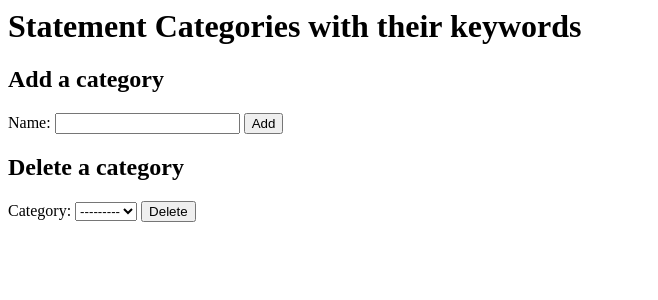
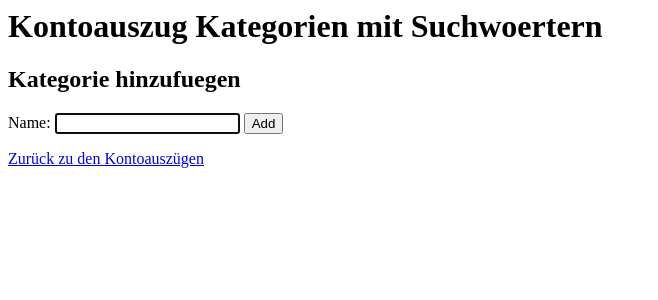
Before and after one commit to Relativity74205/murkelhausen_app, a Django app: page /statements/category/ in a window 1280 px wide. Shown: the top 300 px of the page, without its empty margins (0-658 px from the left). Run offline with Django 4.2, Linux system fonts and the light colour scheme; data that the repository does not hold is empty.

Commit message:
feat: added some links between the sites and some minor javascript for behaviour change

```diff
--- /dev/null
+++ b/statements/static/js/form_focus.js
@@ -0,0 +1,9 @@
+// form_focus.js
+function setFocusOnField(fieldId) {
+    document.addEventListener("DOMContentLoaded", function() {
+        var inputField = document.getElementById(fieldId);
+        if (inputField) {
+            inputField.focus();
+        }
+    });
+}
--- /dev/null
+++ b/statements/templates/statements/base.html
@@ -0,0 +1,16 @@
+<!-- base.html -->
+<html>
+{% load static %}
+<script src="{% static 'js/form_focus.js' %}"></script>
+<head>
+    <title>My Website</title>
+    <!-- Add the Font Awesome CSS stylesheet -->
+    <link rel="stylesheet" href="https://cdnjs.cloudflare.com/ajax/libs/font-awesome/5.15.3/css/all.min.css">
+</head>
+<body>
+    <div class="container">
+        {% block content %}
+        {% endblock %}
+    </div>
+</body>
+</html>
--- a/statements/templates/statements/categories.html
+++ b/statements/templates/statements/categories.html
@@ -1,7 +1,15 @@
-<h1>Statement Categories with their keywords</h1>
+{% extends 'statements/base.html' %}
+
+{% block content %}
+
+<script>
+setFocusOnField("id_name");
+</script>
+
+<h1>Kontoauszug Kategorien mit Suchwoertern</h1>
 <ul>
 {% for category in categories %}
-    <li><a href="{% url 'statements:category' category.id %}">{{ category.name }}</a></li>
+    <li><a href="{% url 'statements:category' category.id %}">{{ category.name }}</a> <a href="{% url 'statements:category-delete' category.id %}"><i class="fas fa-times" style="color: red;"></i></a></li>
         <ul>
             {% for keyword in category.statementkeyword_set.all %}
                 <li>{{ keyword.name }}</li>
@@ -10,7 +18,7 @@
 {% endfor %}
 </ul>
 
-<h2>Add a category</h2>
+<h2>Kategorie hinzufuegen</h2>
 <form method="post" enctype="multipart/form-data">
     {% csrf_token %}
     {{ add_category_form }}
@@ -18,10 +26,6 @@
     {% if add_category_message %}<p><strong>{{ add_category_message }}</strong></p>{% endif %}
 </form>
 
-<h2>Delete a category</h2>
-<form method="post" enctype="multipart/form-data">
-    {% csrf_token %}
-    {{ delete_category_form }}
-    <button type="submit" name="delete_category" value="delete_category">Delete</button>
-    {% if delete_category_message %}<p><strong>{{ delete_category_message }}</strong></p>{% endif %}
-</form>
+<a href="{% url 'statements:statements' %}" class="btn btn-primary">Zurück zu den Kontoauszügen</a>
+
+{% endblock %}
--- a/statements/templates/statements/import.html
+++ b/statements/templates/statements/import.html
@@ -6,3 +6,5 @@
         <button type="submit">Upload</button>
     </form>
 </body>
+
+<a href="{% url 'statements:statements' %}" class="btn btn-primary">Zurück zu den Kontoauszügen</a>
--- a/statements/urls.py
+++ b/statements/urls.py
@@ -1,12 +1,15 @@
 from django.urls import path
 
 from . import views
+from .views import CategoryDeleteView, KeywordDeleteView
 
 app_name = "statements"
 urlpatterns = [
     path("", views.StatementsView.as_view(), name="statements"),
     path("<int:statement_id>/", views.show_statement, name="statement"),
     path("import/", views.import_statements, name="import"),
-    path("category/", views.categories, name="categories"),
+    path("category/", views.show_categories, name="categories"),
     path("category/<int:category_id>/", views.show_category, name="category"),
+    path('category/<int:pk>/delete/', CategoryDeleteView.as_view(), name='category-delete'),
+    path('category/<int:category_id>/<int:pk>/delete', KeywordDeleteView.as_view(), name='keyword-delete'),
 ]
--- a/statements/views.py
+++ b/statements/views.py
@@ -1,14 +1,15 @@
 import csv
 import logging
-from datetime import datetime, date
 from typing import Iterator
 
 from django.http import HttpResponse, HttpRequest, HttpResponseRedirect
 from django.shortcuts import render, get_object_or_404
+from django.urls import reverse_lazy
 from django.views import generic
 
 from .models import CommerzbankStatement, StatementCategory, StatementKeyword
-from .forms import CSVUploadForm, AddCategoryForm, AddKeywordForm, DeleteCategoryForm, StatementForm, DeleteKeywordForm
+from .forms import CSVUploadForm, AddCategoryForm, AddKeywordForm, StatementForm
+from .views_functions import parse_commerzbank_date, _add_keyword, _add_category
 
 
 class StatementsView(generic.ListView):
@@ -20,6 +21,37 @@ class StatementsView(generic.ListView):
         return CommerzbankStatement.objects.all().order_by('id')
 
 
+class CategoryDeleteView(generic.DeleteView):
+    model = StatementCategory
+    success_url = reverse_lazy('statements:categories')
+
+    def __init__(self, **kwargs):
+        super().__init__(**kwargs)
+        self.object = None
+
+    def get(self, request, *args, **kwargs):
+        self.object = self.get_object()
+        self.object.delete()
+        return HttpResponseRedirect(self.get_success_url())
+
+
+class KeywordDeleteView(generic.DeleteView):
+    model = StatementKeyword
+
+    def get_success_url(self):
+        return reverse_lazy('statements:category', kwargs={'category_id': self.object.category.id})
+
+    def __init__(self, **kwargs):
+        super().__init__(**kwargs)
+        self.object = None
+
+    def get(self, request, *args, **kwargs):
+        self.object = self.get_object()
+        self.object.delete()
+        return HttpResponseRedirect(self.get_success_url())
+
+
+# TODO check if replaced with update view?
 def show_statement(request, statement_id):
     statement = get_object_or_404(CommerzbankStatement, pk=statement_id)
 
@@ -37,14 +69,6 @@ def show_statement(request, statement_id):
         form = StatementForm(instance=statement)
 
     return render(request, 'statements/statement.html', {'form': form, 'statement': statement})
-
-
-def parse_commerzbank_date(date_string: str) -> date:
-    try:
-        return datetime.strptime(date_string, '%d.%m.%Y').date()
-    except ValueError:
-        new_date_string = f"01.{int(date_string[3:5])+1}.{date_string[6:]}"
-        return datetime.strptime(new_date_string, '%d.%m.%Y').date()
 
 
 def import_statements(request):
@@ -77,105 +101,37 @@ def import_statements(request):
     return render(request, "statements/import.html", {"form": CSVUploadForm()})
 
 
-def categories(request: HttpRequest):
+def show_categories(request: HttpRequest):
     """View for managing categories and keywords."""
-    current_categories = StatementCategory.objects.all()
+    categories = StatementCategory.objects.all()
     context = {
-        "categories": current_categories,
+        "categories": categories,
         "add_category_form": AddCategoryForm(),
-        "delete_category_form": DeleteCategoryForm(),
         "add_category_message": request.session.get("add_category_message", ""),
-        "delete_category_message": request.session.get("delete_category_message", ""),
     }
 
     if request.method == "POST":
         if request.POST.get("add_category"):
-            _add_category(request, current_categories)
-        elif request.POST.get("delete_category"):
-            _delete_category(request)
+            _add_category(request, categories)
         return HttpResponseRedirect(request.path_info)
 
     request.session["add_category_message"] = ""
-    request.session["delete_category_message"] = ""
     return render(request, "statements/categories.html", context)
 
 
 def show_category(request, category_id: int):
     category = StatementCategory.objects.filter(id=category_id).first()
-    keyword_queryset = StatementKeyword.objects.filter(category=category).all()
-    # Prepare the choices from the queryset
-    choices = [(keyword.id, keyword.name) for keyword in keyword_queryset]
-
-    # Pass the choices to the form
-    delete_keyword_form = DeleteKeywordForm()
-    delete_keyword_form.fields["Keyword"].choices = choices
 
     context = {
         "category": category,
         "add_keyword_form": AddKeywordForm(),
-        "delete_keyword_form": delete_keyword_form,
         "add_keyword_message": request.session.get("add_keyword_message", ""),
-        "delete_keyword_message": request.session.get("delete_keyword_message", ""),
     }
 
     if request.method == "POST":
         if request.POST.get("add_keyword"):
             _add_keyword(request, category)
-        elif request.POST.get("delete_keyword"):
-            _delete_keyword(request, category)
         return HttpResponseRedirect(request.path_info)
 
     request.session["add_keyword_message"] = ""
-    request.session["delete_keyword_message"] = ""
     return render(request, "statements/category.html", context)
-
-
-def _add_keyword(request: HttpRequest, category: str):
-    """Add a new keyword to the database."""
-    form = AddKeywordForm(request.POST)
-    if not form.is_valid():
-        ...  # TODO add error handling
-    name = form.cleaned_data["name"]
-    if StatementKeyword.objects.filter(name=name, category=category).count() == 0:
-        request.session["add_keyword_message"] = f"Keyword {name} for category {category} added."
-        StatementKeyword.objects.create(
-            name=name,
-            category=category,
-            is_regex=form.cleaned_data["is_regex"],
-        )
-    else:
-        request.session["add_keyword_message"] = f"Keyword {name} for category {category} already exists."
-
-
-def _delete_keyword(request: HttpRequest, category: str):
-    """Delete a keyword of a category from the database."""
-    # TODO very dirty solution, cleanup needed
-    # form = DeleteKeywordForm(request.POST)
-    # if not form.is_valid():
-    #     ...  # TODO add error handling
-    # name = form.cleaned_data["Keyword"]
-    StatementKeyword.objects.filter(category=category, id=request.POST["Keyword"][0]).delete()
-    request.session["delete_keyword_message"] = f"Keyword for category {category} deleted."
-
-
-def _add_category(request: HttpRequest, current_categories):
-    """Add a new category to the database."""
-    form = AddCategoryForm(request.POST)
-    if not form.is_valid():
-        ...  # TODO add error handling
-    name = form.cleaned_data["name"]
-    if current_categories.filter(name=name).count() == 0:
-        request.session["add_category_message"] = f"Category {name} added."
-        StatementCategory.objects.create(name=name)
-    else:
-        request.session["add_category_message"] = f"Category {name} already exists."
-
-
-def _delete_category(request: HttpRequest):
-    """Delete a category from the database."""
-    form = DeleteCategoryForm(request.POST)
-    if not form.is_valid():
-        ...  # TODO add error handling
-    category = form.cleaned_data["Category"]
-    StatementCategory.objects.filter(name=category).delete()
-    request.session["delete_category_message"] = f"Category {category} deleted."
```
Also changed, not shown: statements/templates/statements/categories_full.html (deleted, +0 -45 lines), statements/templates/statements/category.html (+11 -9 lines), statements/templates/statements/statements.html (+9 -1 lines), statements/views_functions.py (added, +44 -0 lines).
